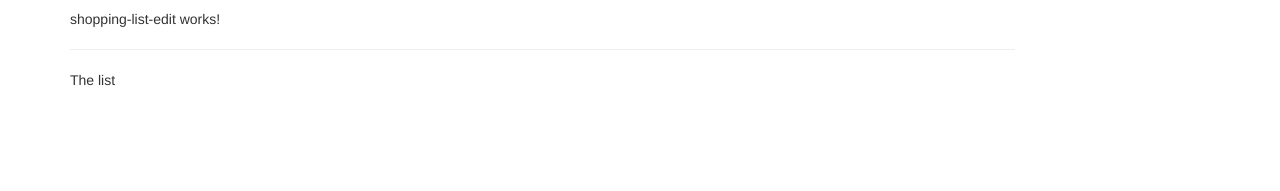
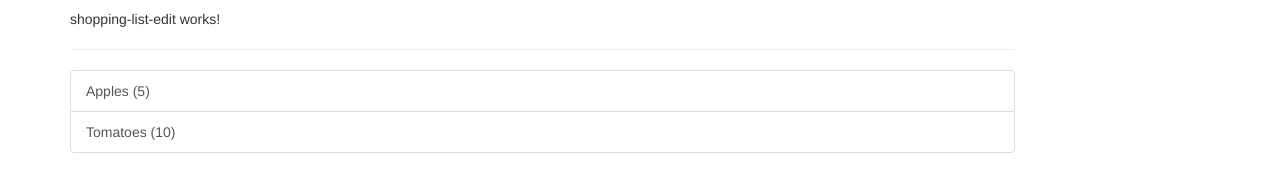
Before and after one commit to Amphakarn/recipeBook-shoppingList-angular, an Angular app: page / in a window 1280 px wide. Shown: the part 239-430 px from the top of the page. Built offline with nearby package versions, Linux system fonts and the light colour scheme.

Commit message:
build shopping-list component

```diff
--- a/src/app/components/shoppingList/shopping-list.component.html
+++ b/src/app/components/shoppingList/shopping-list.component.html
@@ -2,6 +2,13 @@
   <div class="col-xs-10">
     <app-shopping-list-edit></app-shopping-list-edit>
     <hr />
-    <p>The list</p>
+    <ul class="list-group">
+      <a
+        class="list-group-item"
+        style="cursor: pointer"
+        *ngFor="let ingredient of ingredients"
+        >{{ ingredient.name }} ({{ ingredient.amount }})</a
+      >
+    </ul>
   </div>
 </div>
--- a/src/app/components/shoppingList/shopping-list.component.ts
+++ b/src/app/components/shoppingList/shopping-list.component.ts
@@ -1,4 +1,5 @@
 import { Component, OnInit } from '@angular/core';
+import { Ingredient } from '../../shared/ingredient.model'
 
 @Component({
   selector: 'app-shopping-list',
@@ -6,6 +7,10 @@ import { Component, OnInit } from '@angular/core';
   styleUrls: ['./shopping-list.component.css']
 })
 export class ShoppingListComponent implements OnInit {
+  ingredients: Ingredient[] = [
+    new Ingredient('Apples', 5),
+    new Ingredient('Tomatoes', 10),
+  ];
 
   constructor() { }
 
```
